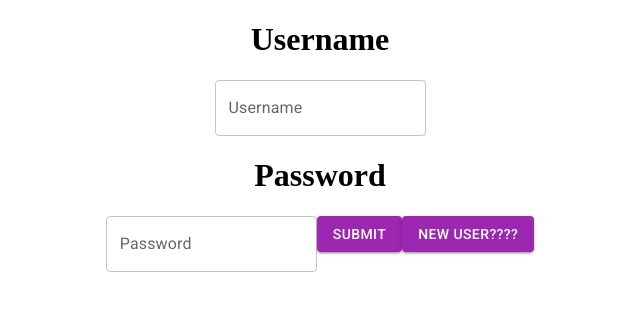
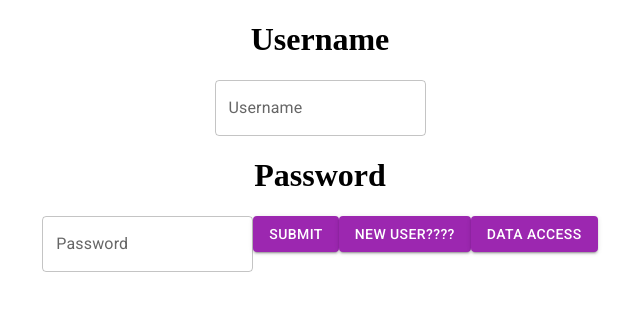
Before and after one commit to LandynMoreno/EE461L, a React (Create React App) app in the folder project/: page /login in a window 1280 px wide. Shown: the top 310 px of the page, without its empty margins (320-960 px from the left). Built offline with nearby package versions, Linux system fonts and the light colour scheme.

Commit message:
Button from sign in added to navigate to data access

```diff
--- a/project/src/components/Signin.js
+++ b/project/src/components/Signin.js
@@ -18,6 +18,7 @@ function Signin() {
             <TextField id="outlined-basic" label="Password" variant="outlined" />
             <Button variant="contained">Submit</Button>
             <Button variant="contained" onClick={()=>navigate('/newuser')}>New User????</Button>
+            <Button variant="contained" onClick={()=>navigate('/dataaccess')}>Data Access</Button>
 
 
 
```
